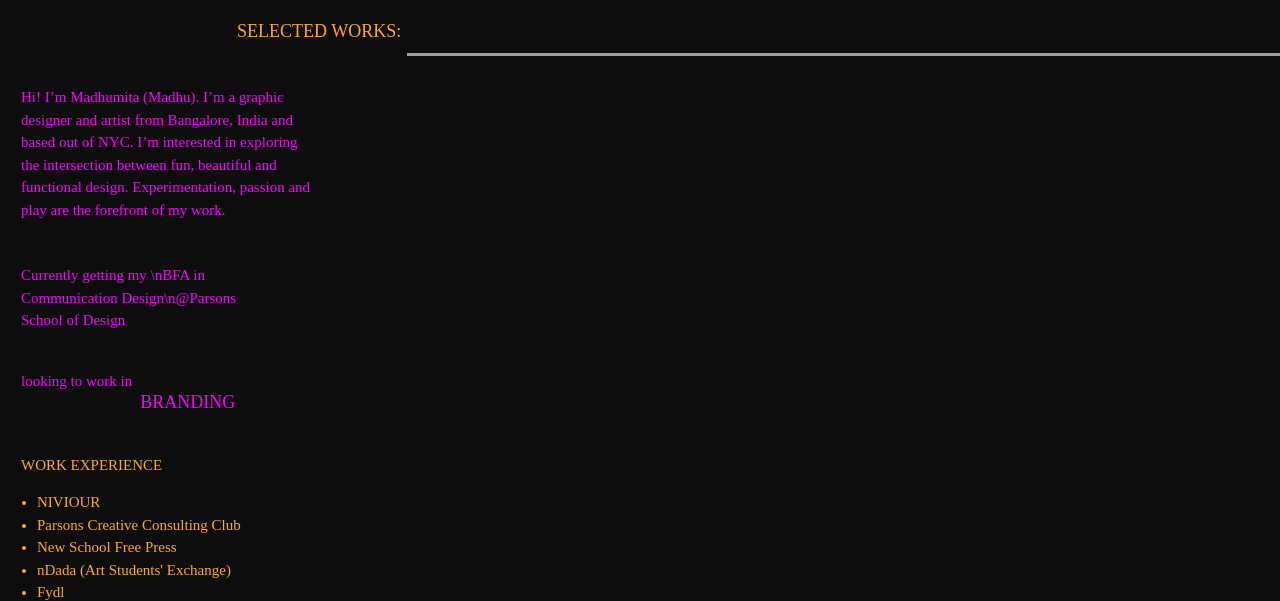
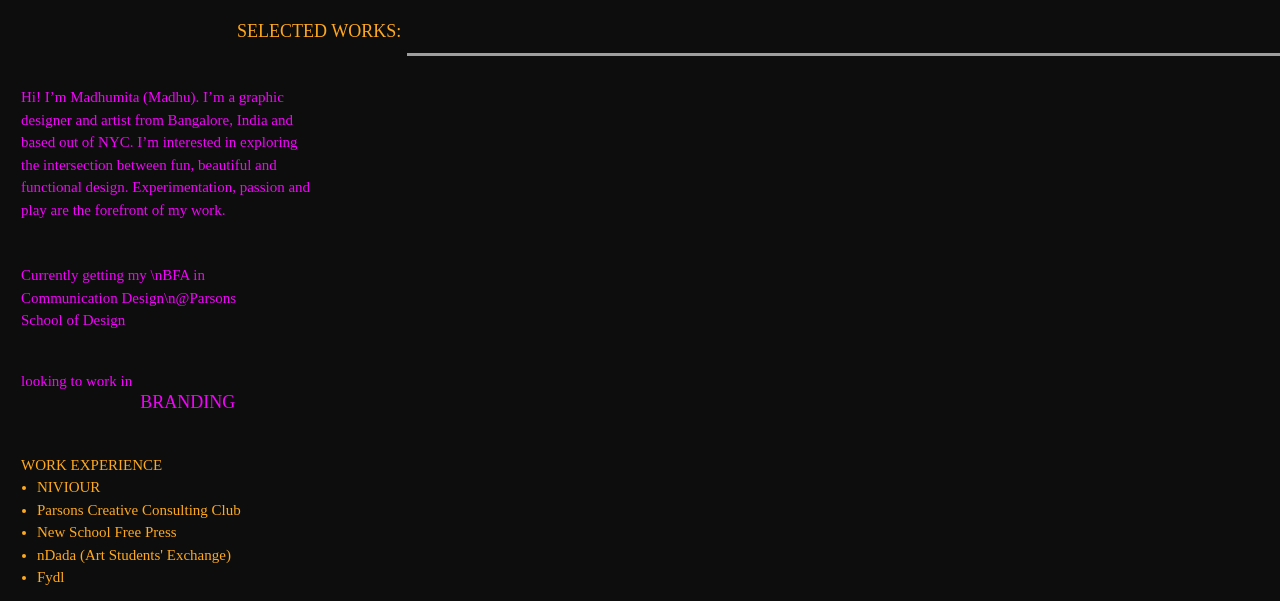
Before and after one commit to madhujpeg/madhumitaunnikrishnan, a plain HTML site: page index.html in a window 1280 px wide. Shown: the part 82-683 px from the top of the page. Drawn offline with nearby package versions, Linux system fonts and the light colour scheme; grey boxes are pictures that could not be loaded; a web font is replaced by a local one.

Commit message:
Update index.html

```diff
--- a/index.html
+++ b/index.html
@@ -61,9 +61,9 @@
 							BRANDING
 						</span>
 					</div>
-					<div>
-						<p class="text-[#FFA91E] mb-[15px]">WORK EXPERIENCE</p>
-						<ul class="text-[#FFA91E] list-disc ml-4">
+					<div class="text-[#FFA91E] mb-[15px]">
+						<p >WORK EXPERIENCE</p>
+						<ul class="list-disc ml-4">
 						  <li class="list-item">NIVIOUR</li>
 						  <li class="list-item">Parsons Creative Consulting Club</li>
 						  <li class="list-item">New School Free Press</li>
```
